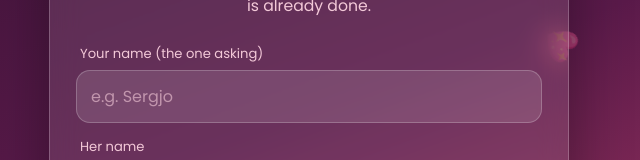
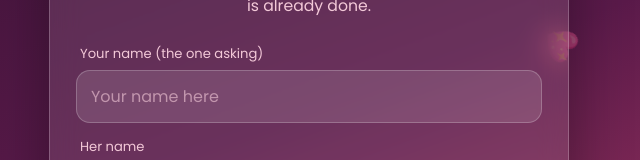
Before and after one commit to DjSergio88/V-Day-from-me, a plain HTML site: page index.html in a window 1280 px wide. Shown: the part 347-507 px from the top of the page, 331-971 px from the left. Drawn offline with nearby package versions, Linux system fonts and the light colour scheme; a web font is replaced by a local one.

Commit message:
Add files via upload

```diff
--- a/index.html
+++ b/index.html
@@ -25,7 +25,7 @@
     <form id="makeForm" novalidate>
       <label class="field">
         <span>Your name (the one asking)</span>
-        <input id="fromInput" type="text" maxlength="30" autocomplete="given-name" placeholder="e.g. Sergjo" />
+        <input id="fromInput" type="text" maxlength="30" autocomplete="given-name" placeholder="Your name here" />
       </label>
       <label class="field">
         <span>Her name</span>
```
